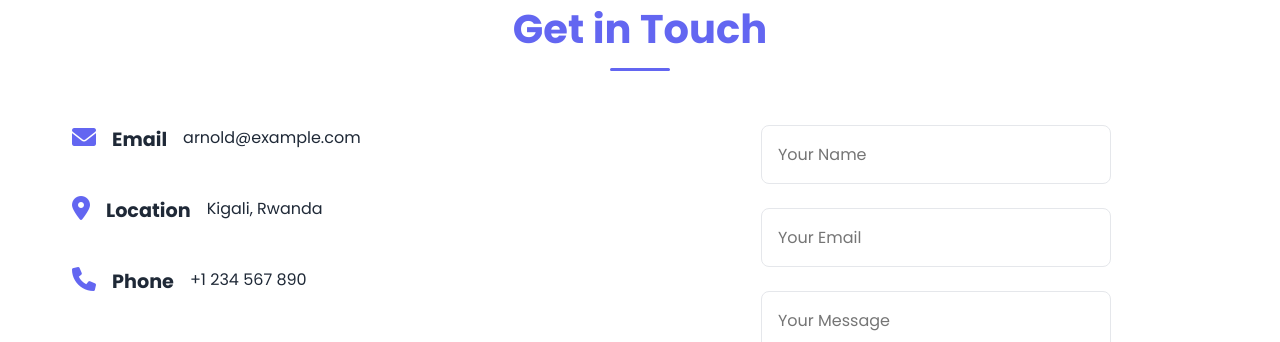
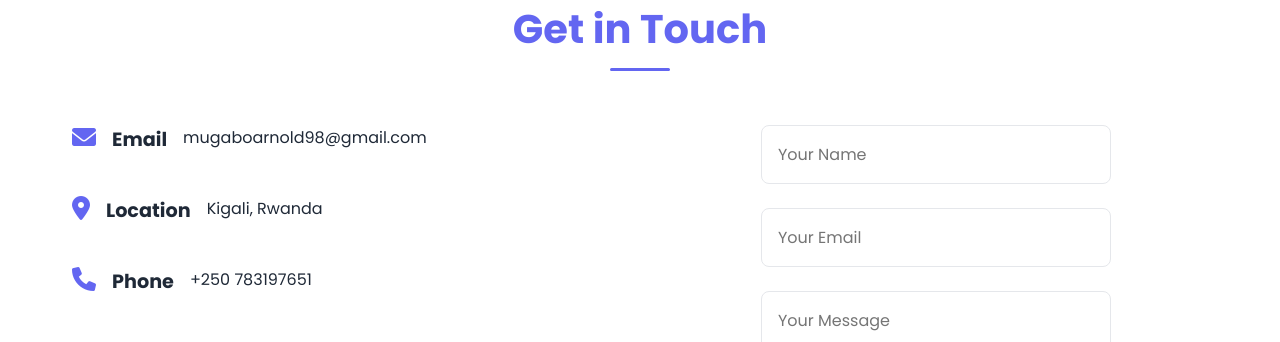
Before and after one commit to M-arnold-tech/My-portfolio, a plain HTML site: page index.html in a window 1280 px wide. Shown: the part 4380-4722 px from the top of the page. Drawn offline with nearby package versions, Linux system fonts and the light colour scheme.

Commit message:
Update index.html

```diff
--- a/index.html
+++ b/index.html
@@ -298,7 +298,7 @@
                     <div class="info-item">
                         <i class="fas fa-envelope"></i>
                         <h3>Email</h3>
-                        <p>arnold@example.com</p>
+                        <p>mugaboarnold98@gmail.com</p>
                     </div>
                     <div class="info-item">
                         <i class="fas fa-map-marker-alt"></i>
@@ -308,7 +308,7 @@
                     <div class="info-item">
                         <i class="fas fa-phone"></i>
                         <h3>Phone</h3>
-                        <p>+1 234 567 890</p>
+                        <p>+250 783197651</p>
                     </div>
                 </div>
                 <form class="contact-form" id="contactForm">
```
